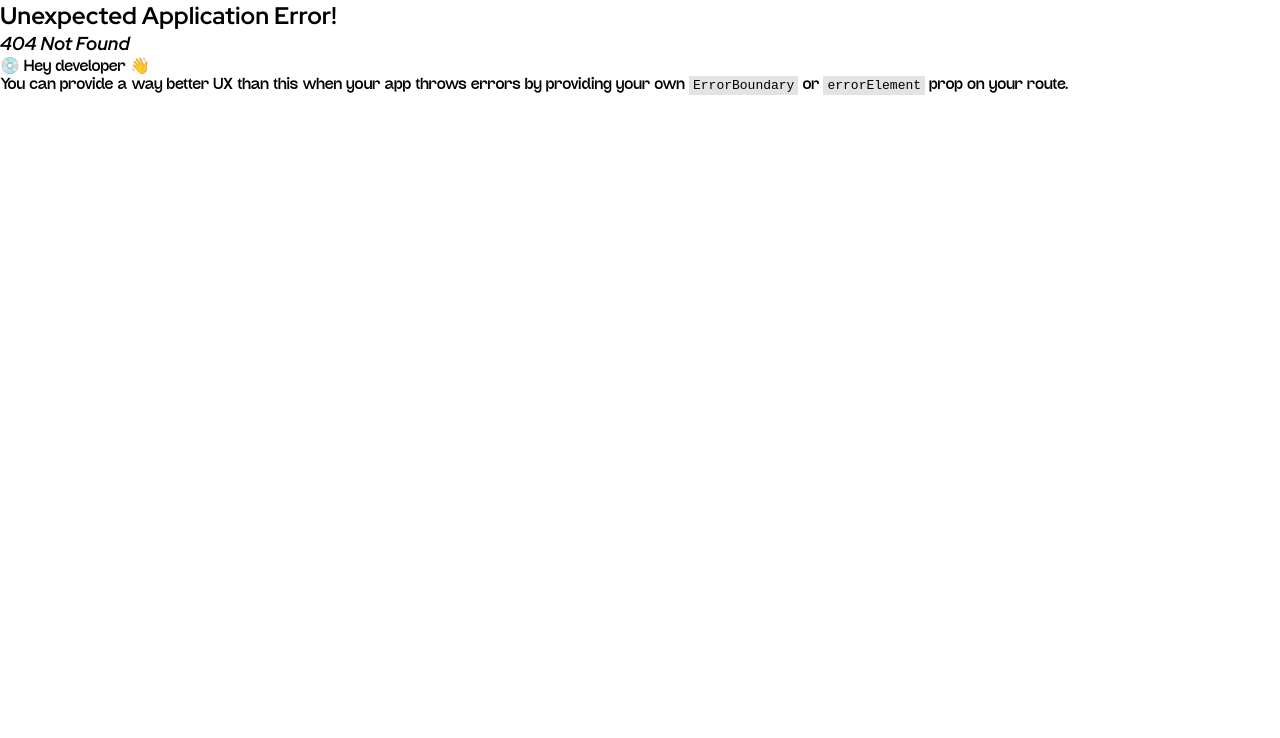
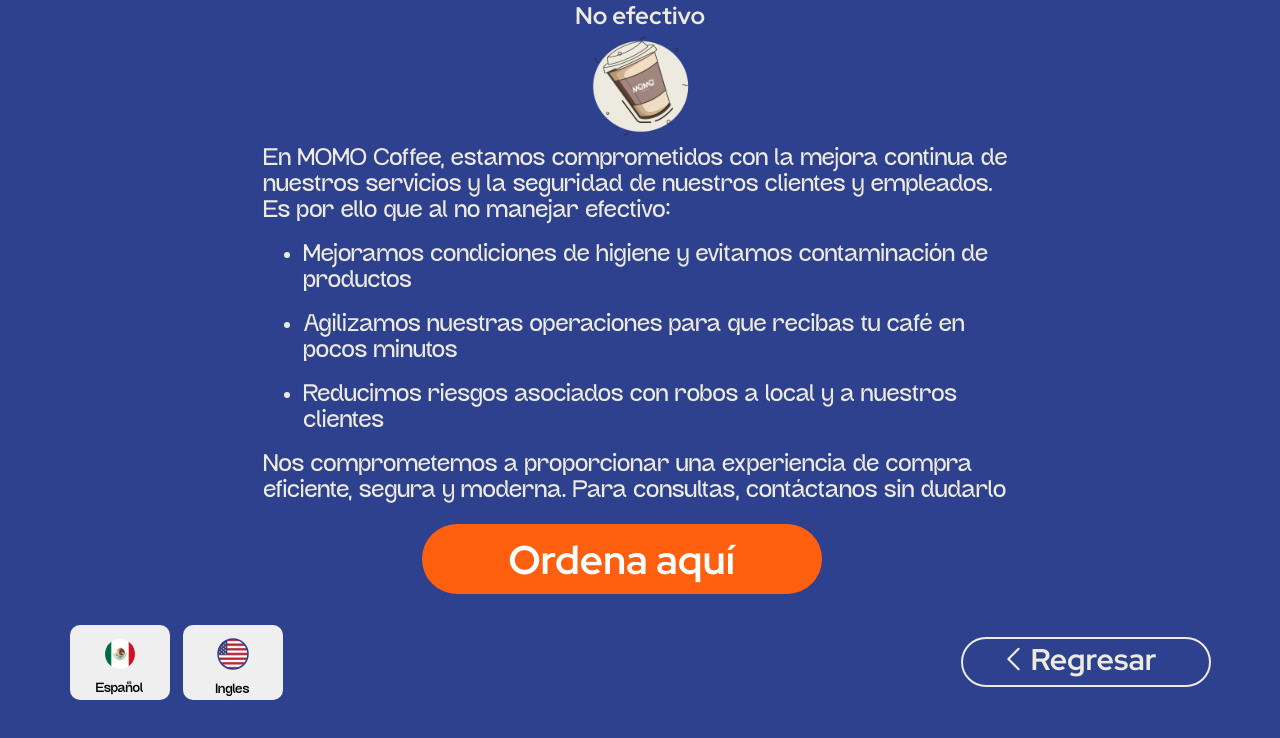
Before and after one commit to vlzdtecnopac/momo-invitado-front, a React (Vite) app: page /no-cash in a window 1280 px wide. Before the commit this address had no page. Shown: the top 738 px of the page. Built offline with nearby package versions, Linux system fonts and the light colour scheme.

Commit message:
update dev

```diff
--- a/src/index.scss
+++ b/src/index.scss
@@ -93,12 +93,10 @@
 
 
 
-body {
-
-    margin: 0;
-    padding: 0;
-
-}
+// body {
+//     margin: 0;
+//     padding: 0;
+// }
 
 h2,
 h3 {
--- a/src/pages/noCash/NoCashPage.scss
+++ b/src/pages/noCash/NoCashPage.scss
@@ -0,0 +1,151 @@
+@import "../../index.scss";
+
+.no_cash_page {
+    width: 100vw;
+    height: 100vh;
+    background: $dark-blue;
+    display: flex;
+    flex-direction: column;
+    align-items: center;
+    min-width: 900px;
+
+    .title {
+        color: $cream;
+
+    }
+
+    .img {
+        width: 120px;
+    }
+
+    .text {
+        color: $cream;
+        width: 754px;
+        height: 439px;
+        padding-bottom: 20px;
+
+        p {
+            font-weight: 300;
+            font-size: 24px;
+        }
+
+        li {
+            font-family: "Stacion", sans-serif;
+            font-weight: 300;
+            font-size: 24px;
+        }
+    }
+
+    .btns {
+        display: flex;
+        align-items: center;
+        justify-content: space-around;
+        height: 100%;
+        width: 100%;
+        margin: 0 70px;
+
+        .left {
+            display: flex;
+            gap: 13px;
+
+            .lang {
+                width: 100px;
+                height: 75px;
+                border-radius: 10px;
+                border: 0px;
+
+                &:hover {
+                    cursor: pointer;
+                }
+
+                .es-icon {
+                    margin: 10px auto;
+                }
+
+                .es,
+                .en {
+                    display: flex;
+                    justify-content: center;
+                    align-items: end;
+                    font-family: "Stacion";
+
+                }
+
+            }
+
+            .en-icon {
+                margin: 10px auto;
+
+            }
+        }
+
+        .center {
+            height: 100%;
+
+            .btn {
+
+                width: 400px;
+                height: 70px;
+                border-radius: 51px;
+                border: none;
+                color: $white ;
+                background: $orange;
+                cursor: pointer;
+
+                h2 {
+                    font-size: 40px
+                }
+            }
+
+        }
+
+        .right {
+            .back {
+                width: 250px;
+                height: 50px;
+                border-radius: 129px;
+                border: 2px solid $cream;
+                display: flex;
+                justify-content: center;
+
+                .back-icon {
+                    width: 35px;
+                    height: 40px;
+                }
+
+                .text {
+                    width: 145px;
+                    height: 40px;
+                    font-weight: 700;
+                    font-size: 30px;
+                    font-family: "Red Hat Display", "serif";
+                }
+            }
+        }
+    }
+
+    .no-cash {
+        width: 261px;
+        height: 75px;
+        display: flex;
+        align-items: center;
+        gap: 9px;
+        cursor: pointer;
+        background: $cream;
+        border-radius: 10px;
+        text-align: center;
+        padding: 0 13px;
+
+        .icon {
+            fill: $cream;
+        }
+
+        .text {
+            font-family: Stacion;
+            font-size: 16px;
+            font-weight: 400;
+            color: $dark-blue ;
+        }
+    }
+
+}
--- a/src/pages/noCash/NoCashPage.tsx
+++ b/src/pages/noCash/NoCashPage.tsx
@@ -1,4 +1,79 @@
+import "./NoCashPage.scss";
+import mxIcon from "/src/assets/icons/mexico_flag.svg";
+import back from "/src/assets/icons/arrow_left.svg";
+import usaIcon from "/src/assets/icons/usa_flag.svg";
+import coffee from "../../assets/coffee-momo.png";
 function NoCashPage() {
-  return <div className="no_cash_page">NoCash</div>;
+  return (
+    <div className="no_cash_page">
+      <h2 className="title">No efectivo</h2>
+      <img
+        className="img"
+        src={coffee}
+        alt=""
+      />
+      <div className="text">
+        <p>
+          En MOMO Coffee, estamos comprometidos con la mejora continua de
+          nuestros servicios y la seguridad de nuestros clientes y empleados. Es
+          por ello que al no manejar efectivo:
+        </p>
+        <br />
+        <ul>
+          <li>
+            Mejoramos condiciones de higiene y evitamos contaminación de
+            productos
+          </li>
+          <br />
+          <li>
+            Agilizamos nuestras operaciones para que recibas tu café en pocos
+            minutos
+          </li>
+          <br />
+          <li>
+            Reducimos riesgos asociados con robos a local y a nuestros clientes
+          </li>
+        </ul>
+        <br />
+        <p>
+          Nos comprometemos a proporcionar una experiencia de compra eficiente,
+          segura y moderna. Para consultas, contáctanos sin dudarlo
+        </p>
+      </div>
+      <div className="btns">
+        <div className="left">
+          <button className="lang">
+            <img
+              src={mxIcon}
+              className="es-icon"
+            ></img>
+            <span className="es">Español</span>
+          </button>
+          <button className="lang">
+            <img
+              src={usaIcon}
+              className="en-icon"
+            ></img>
+            <span className="en">Ingles</span>
+          </button>
+        </div>
+        <div className="center">
+          <button className="btn">
+            <h2>Ordena aquí</h2>
+          </button>
+        </div>
+        <div className="right">
+          <div className="back">
+            <img
+              className="back-icon"
+              src={back}
+              alt="back"
+            />
+            <span className="text">Regresar</span>
+          </div>
+        </div>
+      </div>
+    </div>
+  );
 }
 export default NoCashPage;
--- a/src/pages/orderHere/OrderHerePage.scss
+++ b/src/pages/orderHere/OrderHerePage.scss
@@ -1,12 +1,9 @@
 @import "../../index.scss";
 
 .order_here_page {
-    // animation: changeColor 12s alternate infinite;
-
     display: flex;
     flex-direction: column;
     padding-top: 165px;
-
 
     .imagotipo {
         display: flex;
@@ -24,7 +21,6 @@
         .logo {
             width: 276px;
             height: 80px;
-            // animation: changeSvgColor 12s infinite ease-in-out;
             margin-bottom: 30px;
         }
     }
@@ -53,6 +49,7 @@
         justify-content: space-between;
         align-items: center;
         height: 100%;
+        width: 90%;
         margin: 0 70px;
 
         .right {
@@ -78,10 +75,9 @@
                     display: flex;
                     justify-content: center;
                     align-items: end;
-                    font-family: "Stacion";
+                    font-family: "Stacion", serif;
 
                 }
-
 
                 .en-icon {
                     margin: 10px auto;
--- a/src/pages/orderHere/OrderHerePage.tsx
+++ b/src/pages/orderHere/OrderHerePage.tsx
@@ -17,10 +17,15 @@
     border: "solid 1.5px #2E418E",
     text: "#2E418E",
   };
+  const stateNoCashBackground = { color: "#2E418E", text: "#EDEBDF" };
+
   const stateButtonOrder = { color: "#FF6010" };
   const [keyAnimation, setKeyAnimation] = useState<number>(numberInit);
   const [colorState, setColorState] = useState(stateInitBackground);
   const [colorButtonActive, setColorButtonActive] = useState(stateButtonActive);
+  const [colorButtonNoCash, setColorButtonNoCash] = useState(
+    stateNoCashBackground
+  );
   const [colorButtonInactive, setColorButtonInactive] =
     useState(stateButtonInactive);
   const [orderColorState, setOrderColorState] = useState(stateButtonOrder);
@@ -32,11 +37,13 @@
       setColorButtonActive(stateButtonActive);
       setOrderColorState(stateButtonOrder);
       setColorButtonInactive(stateButtonInactive);
+      setColorButtonNoCash(stateNoCashBackground);
     } else if (keyAnimation == 2) {
       //Btn Active
       setColorButtonActive(stateButtonActive);
       setOrderColorState({ color: "#2E418E" });
       setColorButtonInactive(stateButtonInactive);
+      setColorButtonNoCash(stateNoCashBackground);
     } else if (keyAnimation == 3) {
       //Btn Active
       setColorButtonActive({ color: "#EDEBDF", text: "#2E418E" });
@@ -46,6 +53,7 @@
         border: "solid 1.5px #EDEBDF",
         text: "#EDEBDF",
       });
+      setColorButtonNoCash({ color: "#EDEBDF", text: "#2E418E" });
     }
   };
 
@@ -58,7 +66,7 @@
       setKeyAnimation(2);
     } else if (keyAnimation == 2) {
       //Background
-      setColorState({ color1: "#2E418E", color2: "#EDEBDF" });
+      setColorState({ color1: "#2e418e", color2: "#EDEBDF" });
       //State Key
       setKeyAnimation(3);
     } else if (keyAnimation == 3) {
@@ -145,7 +153,6 @@
               style={{
                 backgroundColor: colorButtonInactive.color,
                 border: colorButtonInactive.border,
-                color: colorButtonInactive.text,
               }}
               transition={{
                 duration: 1,
@@ -158,20 +165,41 @@
                 src={usaIcon}
                 className="en-icon"
               ></img>
-              <span className="en">Ingles</span>
+              <span
+                style={{ color: colorButtonInactive.text }}
+                className="en"
+              >
+                Ingles
+              </span>
             </motion.button>
           </div>
           <div className="left">
-            <div className="no-cash">
+            <motion.div
+              key={keyAnimation}
+              style={{
+                backgroundColor: colorButtonNoCash.color,
+              }}
+              transition={{
+                duration: 1,
+                ease: [0, 0.71, 0.2, 1.01],
+                repeat: 0,
+              }}
+              className="no-cash"
+            >
               <img
                 className="icon"
                 src={noCashIcon}
                 alt="no-cash"
               />
-              <span className="text">
+              <span
+                style={{
+                  color: colorButtonNoCash.text,
+                }}
+                className="text"
+              >
                 No aceptamos efectivo. <br /> Descubre por qué
               </span>
-            </div>
+            </motion.div>
           </div>
         </div>
       </motion.div>
--- a/src/routes/Router.tsx
+++ b/src/routes/Router.tsx
@@ -7,6 +7,7 @@
 const LazyOrderHerePage = lazy(
   () => import("../pages/orderHere/OrderHerePage")
 );
+const LazyNoCashPage = lazy(() => import("../pages/noCash/NoCashPage"));
 
 const BrowserRoutes = createBrowserRouter([
   {
@@ -41,5 +42,13 @@
       </Suspense>
     ),
   },
+  {
+    path: "/no-cash",
+    element: (
+      <Suspense fallback={<LoaderPage />}>
+        <LazyNoCashPage />
+      </Suspense>
+    ),
+  },
 ]);
 export default BrowserRoutes;
```
